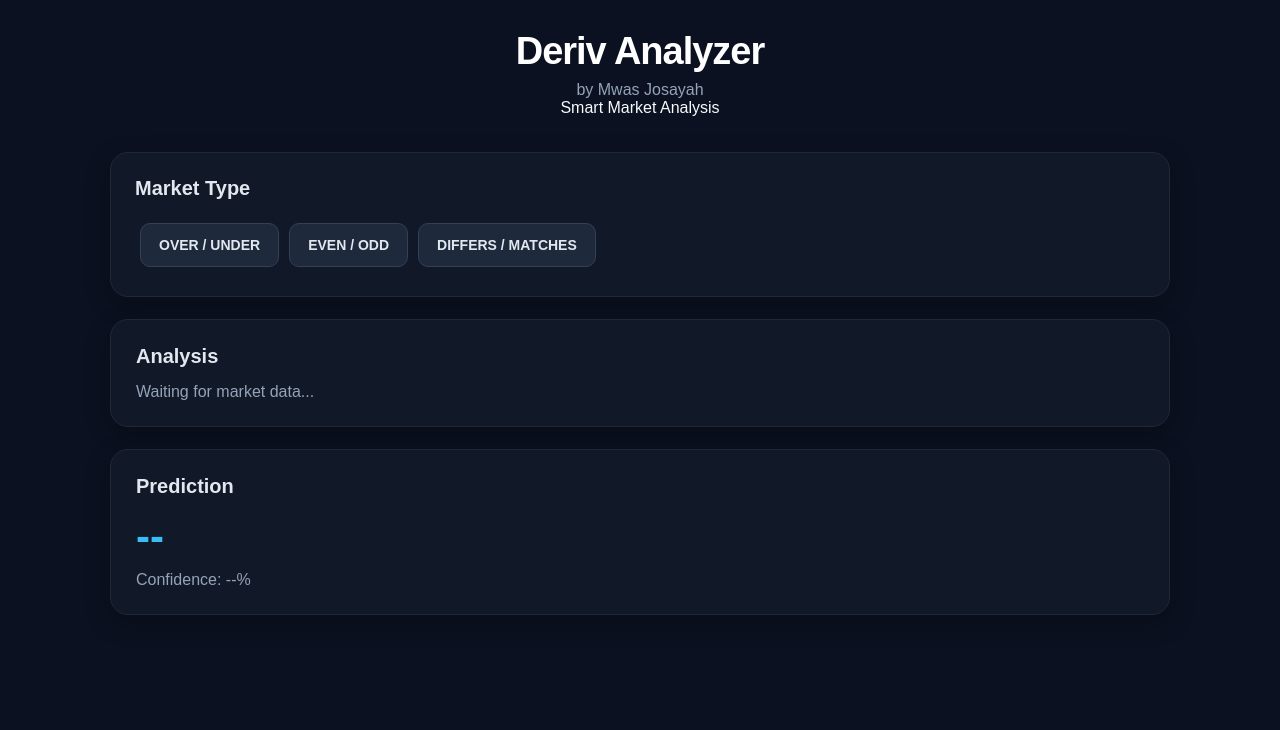
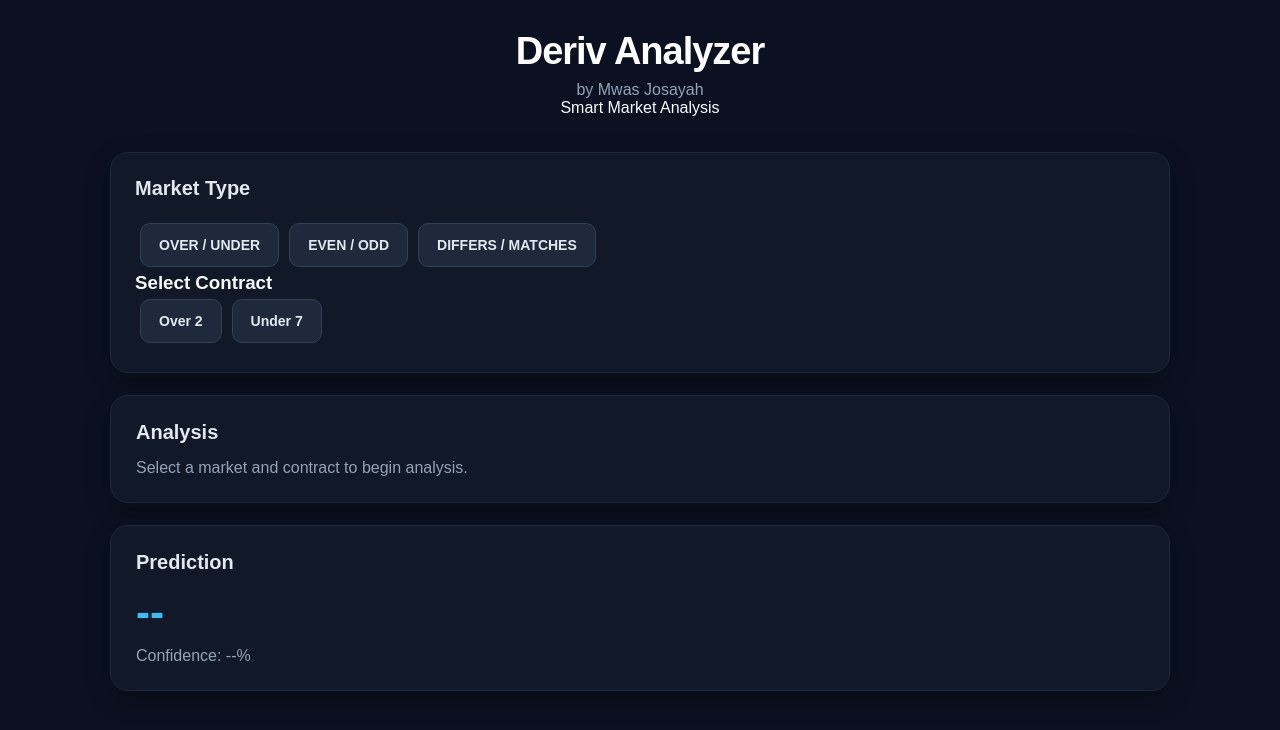
Before and after one commit to mwasjosayah/deriv-analyzer, a Next.js app: page / in a window 1280 px wide. Both pictures are taken after a click on the button "OVER / UNDER". Shown: the top 730 px of the page. Built offline with nearby package versions, Linux system fonts and the light colour scheme.

Commit message:
Add interactive market selection

```diff
--- a/app/page.tsx
+++ b/app/page.tsx
@@ -1,4 +1,18 @@
+"use client";
+
+import { useState } from "react";
+
+type MarketType = "over-under" | "even-odd" | "differs-matches" | null;
+
 export default function Home() {
+  const [marketType, setMarketType] = useState<MarketType>(null);
+  const [contract, setContract] = useState<string | null>(null);
+
+  const selectMarket = (type: MarketType) => {
+    setMarketType(type);
+    setContract(null);
+  };
+
   return (
     <main className="dashboard">
       <header>
@@ -10,21 +24,82 @@
       <section className="market">
         <h2>Market Type</h2>
 
-        <div className="market-buttons">
-          <button>OVER / UNDER</button>
-          <button>EVEN / ODD</button>
-          <button>DIFFERS / MATCHES</button>
-        </div>
+        <button onClick={() => selectMarket("over-under")}>
+          OVER / UNDER
+        </button>
+
+        <button onClick={() => selectMarket("even-odd")}>
+          EVEN / ODD
+        </button>
+
+        <button onClick={() => selectMarket("differs-matches")}>
+          DIFFERS / MATCHES
+        </button>
+
+        {marketType === "over-under" && (
+          <div className="contract-options">
+            <h3>Select Contract</h3>
+
+            <button onClick={() => setContract("Over 2")}>
+              Over 2
+            </button>
+
+            <button onClick={() => setContract("Under 7")}>
+              Under 7
+            </button>
+          </div>
+        )}
+
+        {marketType === "even-odd" && (
+          <div className="contract-options">
+            <h3>Select Contract</h3>
+
+            <button onClick={() => setContract("Even")}>
+              Even
+            </button>
+
+            <button onClick={() => setContract("Odd")}>
+              Odd
+            </button>
+          </div>
+        )}
+
+        {marketType === "differs-matches" && (
+          <div className="contract-options">
+            <h3>Select Contract</h3>
+
+            <button onClick={() => setContract("Differs")}>
+              Differs
+            </button>
+
+            <button onClick={() => setContract("Matches")}>
+              Matches
+            </button>
+          </div>
+        )}
       </section>
 
       <section className="card">
         <h2>Analysis</h2>
-        <p>Waiting for market data...</p>
+
+        {contract ? (
+          <>
+            <p>
+              Selected Market: <strong>{contract}</strong>
+            </p>
+
+            <p>Waiting for live market data...</p>
+          </>
+        ) : (
+          <p>Select a market and contract to begin analysis.</p>
+        )}
       </section>
 
       <section className="card">
         <h2>Prediction</h2>
+
         <strong>--</strong>
+
         <p>Confidence: --%</p>
       </section>
     </main>
```
